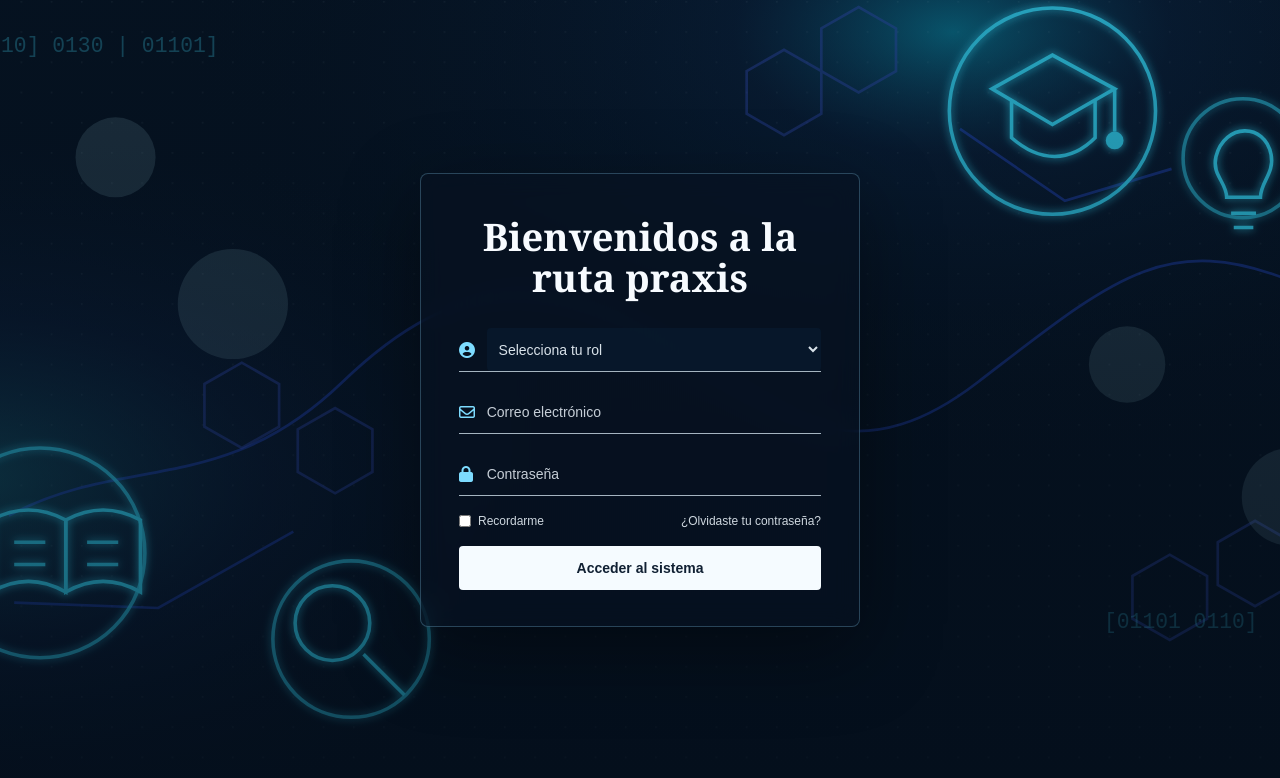
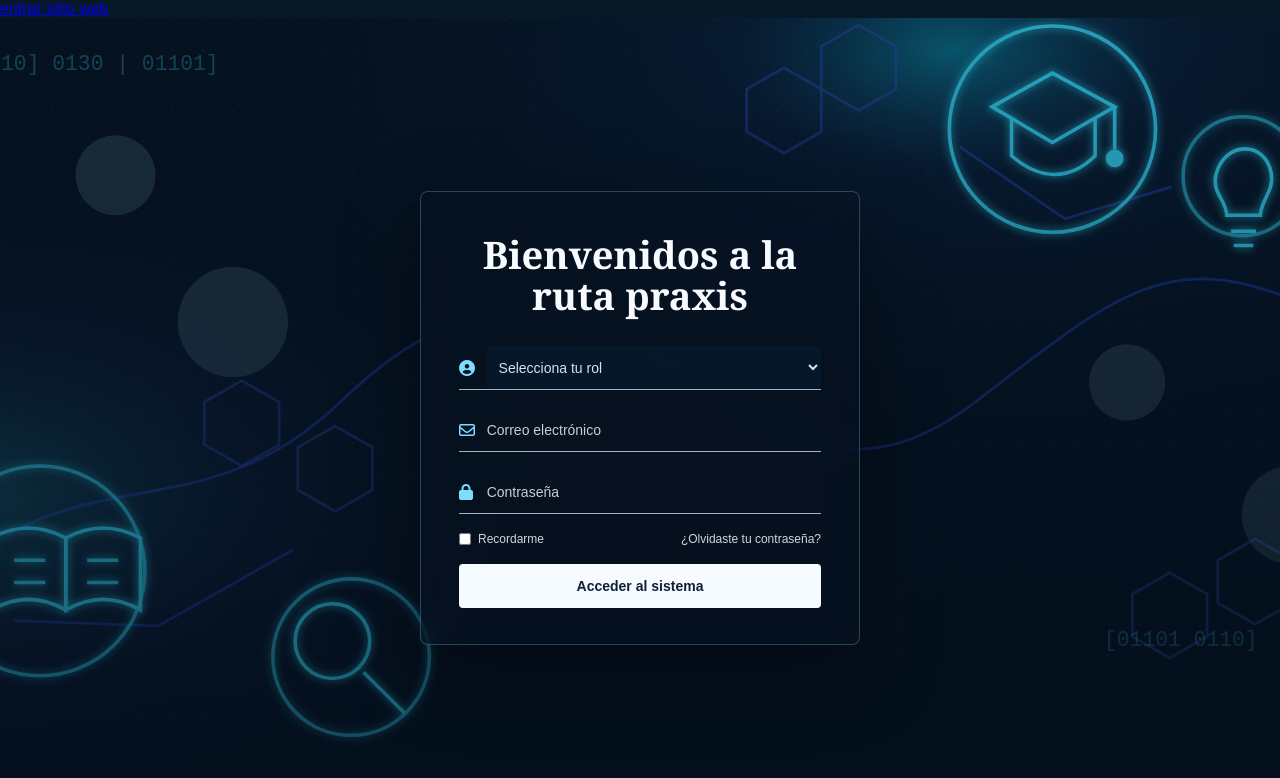
Before and after one commit to salma0205/Proyecto-Integrador-Ruta-Praxis-1, a plain HTML site: page html/index.html in a window 1280 px wide. Drawn offline with Linux system fonts and the light colour scheme.

Commit message:
Add link to enter the website in index.html

```diff
--- a/html/index.html
+++ b/html/index.html
@@ -26,6 +26,7 @@
 <!-- Cierra la cabeza del documento. -->
 
 <body>
+    <a href="html/index.html">entrar sitio web </a>
     <!-- Abre el cuerpo de la pagina, que contiene todo lo visible. -->
 
     <main class="pagina-login">
```
